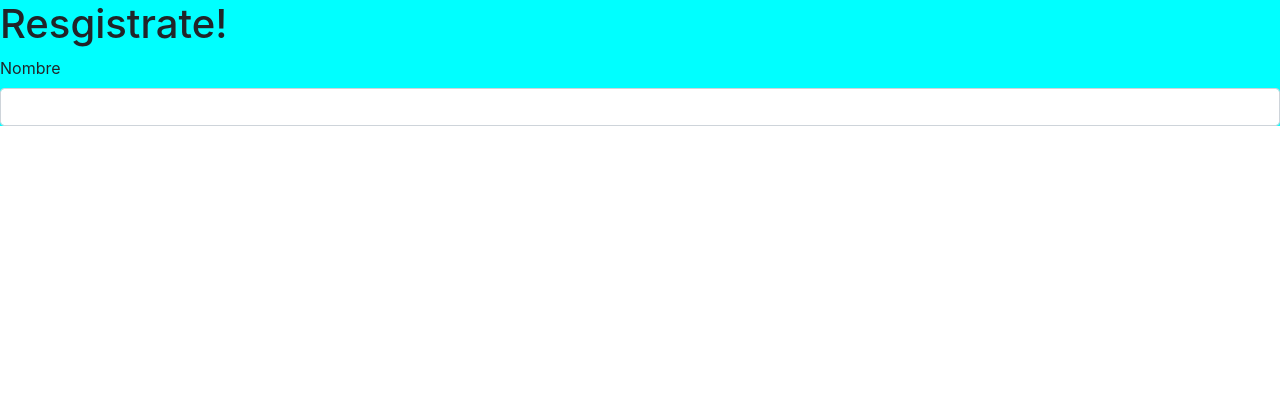
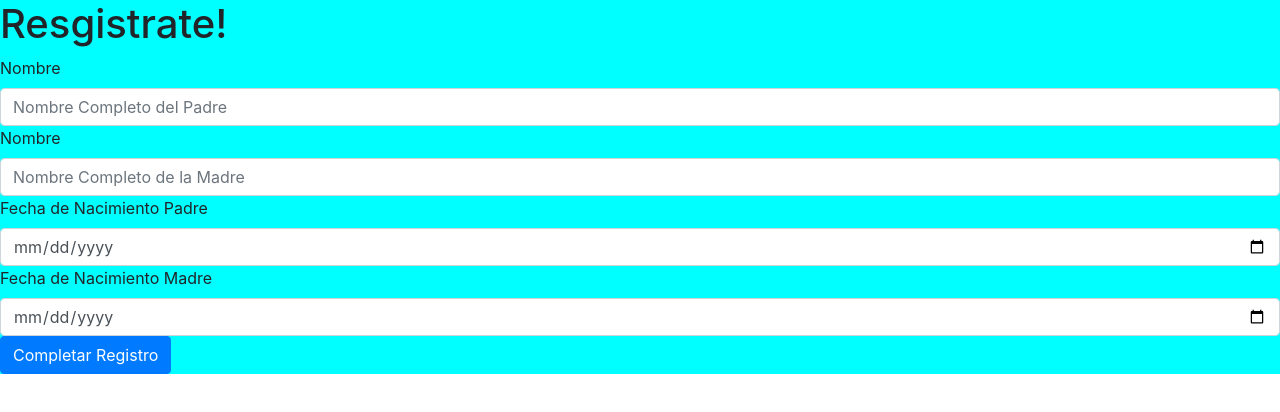
Before and after one commit to dederico/ModuloFamilias, a React (Create React App) app: page /create-familia in a window 1280 px wide. Shown: the top 412 px of the page. Built offline with nearby package versions, Linux system fonts and the light colour scheme.

Commit message:
Registro de nuevas familias candidatas

```diff
--- a/src/components/Registro.js
+++ b/src/components/Registro.js
@@ -103,7 +103,28 @@ const Registro = () => {
           ...candidato,
           nombreEl: event.target.value,
         });
+        break;
+      case "nombreElla":
+        setCandidato({
+          ...candidato,
+          nombreElla: event.target.value,
+        });
+        break;
+      case "FechaNacimientoEl":
+        setCandidato({
+          ...candidato,
+          FechaNacimientoEl: event.target.value,
+        });
+        break;
+      case "FechaNacimientoElla":
+        setCandidato({
+          ...candidato,
+          FechaNacimientoElla: event.target.value,
+        });
+        break;
     }
+  };
+
   const createCandidato = () => {
     if (candidato.nombreEl.length > 0) {
       axios
@@ -128,7 +149,6 @@ const Registro = () => {
       );
     }
   };
-  };
 
   return (
     <>
@@ -138,11 +158,47 @@ const Registro = () => {
       <input
         type="text"
         className="form-control"
-        id="apellidos"
+        id="NombrePadre"
+        placeholder="Nombre Completo del Padre"
         value={candidato.nombreEl}
         onChange={handleChange}
       />
+      <label htmlFor="title">Nombre </label>
+      <input
+        type="text"
+        className="form-control"
+        id="NombreMadre"
+        placeholder="Nombre Completo de la Madre"
+        value={candidato.nombreElla}
+        onChange={handleChange}
+      />
+      <label htmlFor="title">Fecha de Nacimiento Padre </label>
+      <input
+        type="date"
+        className="form-control"
+        id="NacimientoPadre"
+        placeholder="DD/MM/AA"
+        value={candidato.FechaNacimientoEl}
+        onChange={handleChange}
+      />
+      <label htmlFor="title">Fecha de Nacimiento Madre </label>
+      <input
+        type="date"
+        className="form-control"
+        id="NacimientoMadre"
+        placeholder="DD/MM/AA"
+        value={candidato.FechaNacimientoElla}
+        onChange={handleChange}
+      />
+      <button
+        type="submit"
+        className="btn btn-primary"
+        onClick={createCandidato}
+      >
+        Completar Registro
+      </button>
     </>
   );
 };
+
 export default Registro;
```
Lines whose indentation alone changed are shown as unchanged.
